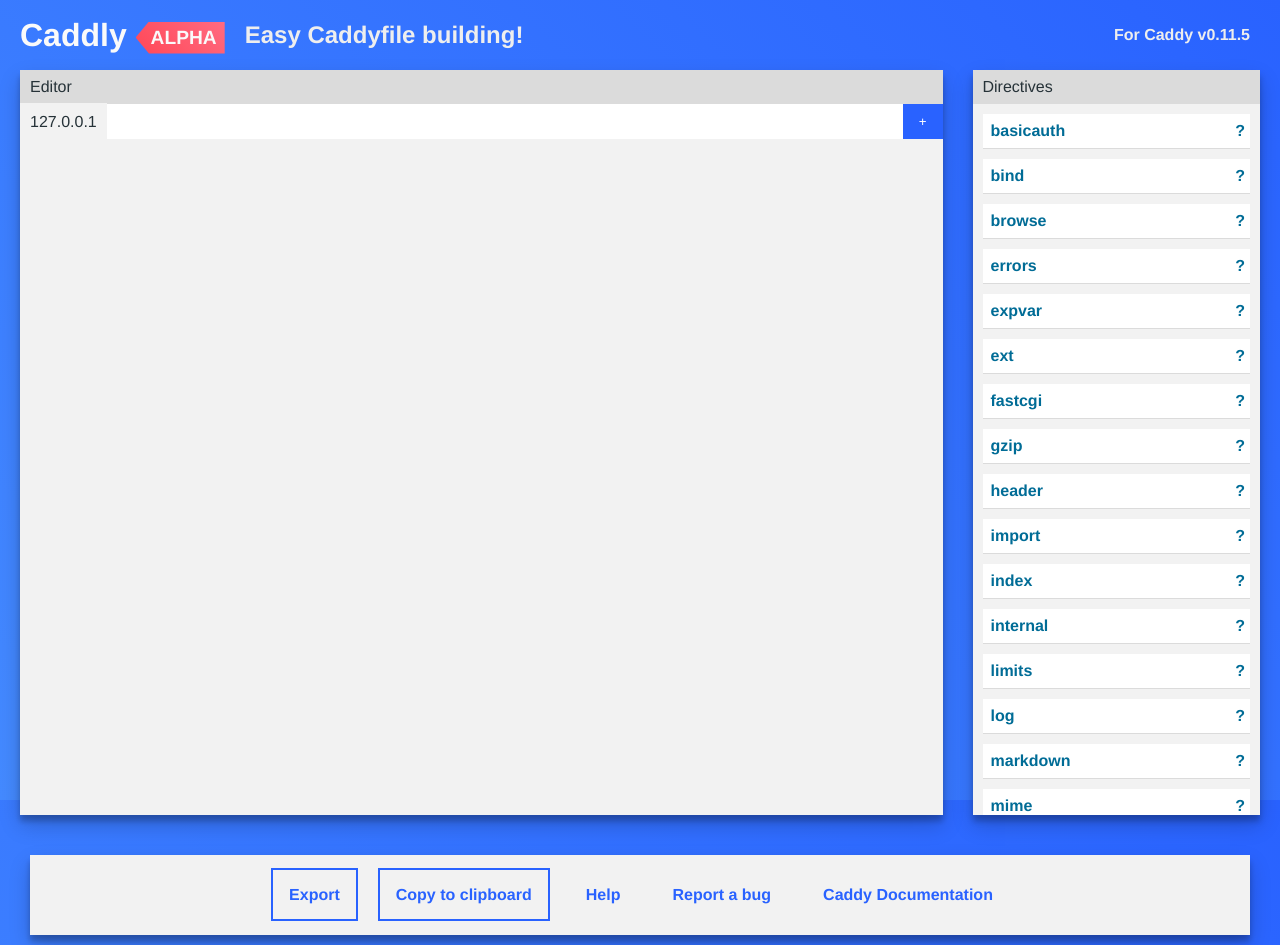
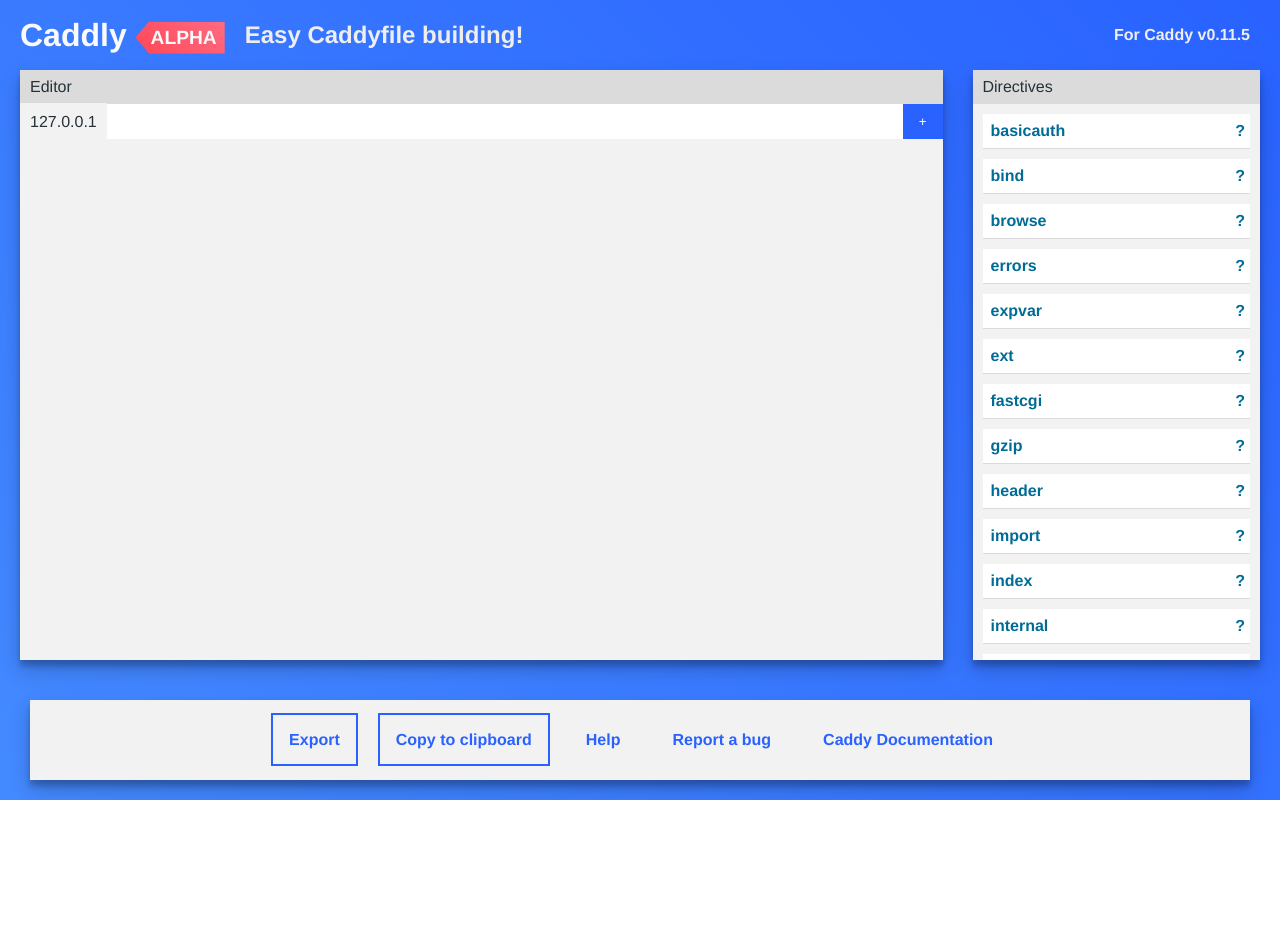
Before and after one commit to roulzhq/Caddly, a Vue app: page / in a window 1280 px wide. After the commit the page ends 800 px from the top, so only its background shows below. Built offline with nearby package versions, Linux system fonts and the light colour scheme.

Commit message:
Updated App Styles

```diff
--- a/src/App.vue
+++ b/src/App.vue
@@ -111,7 +111,7 @@
       "editor editor editor sidebar"
       "nav nav nav nav";
     grid-gap: 30px;
-    max-height: 85%;
+    height: 90vh;
     position: relative;
 
     .Editor {
@@ -172,7 +172,7 @@
     border: none;
     color: #008000;
     background: transparent;
-    width: 120px;
+    width: 180px;
     background: #f2f2f2;
     margin: 0 5px;
     padding: 5px;
@@ -185,7 +185,7 @@
 
   .directive-property {
     display: block;
-    width: 300px;
+    width: 400px;
     margin: 0 5px;
     padding: 10px;
   }
```
